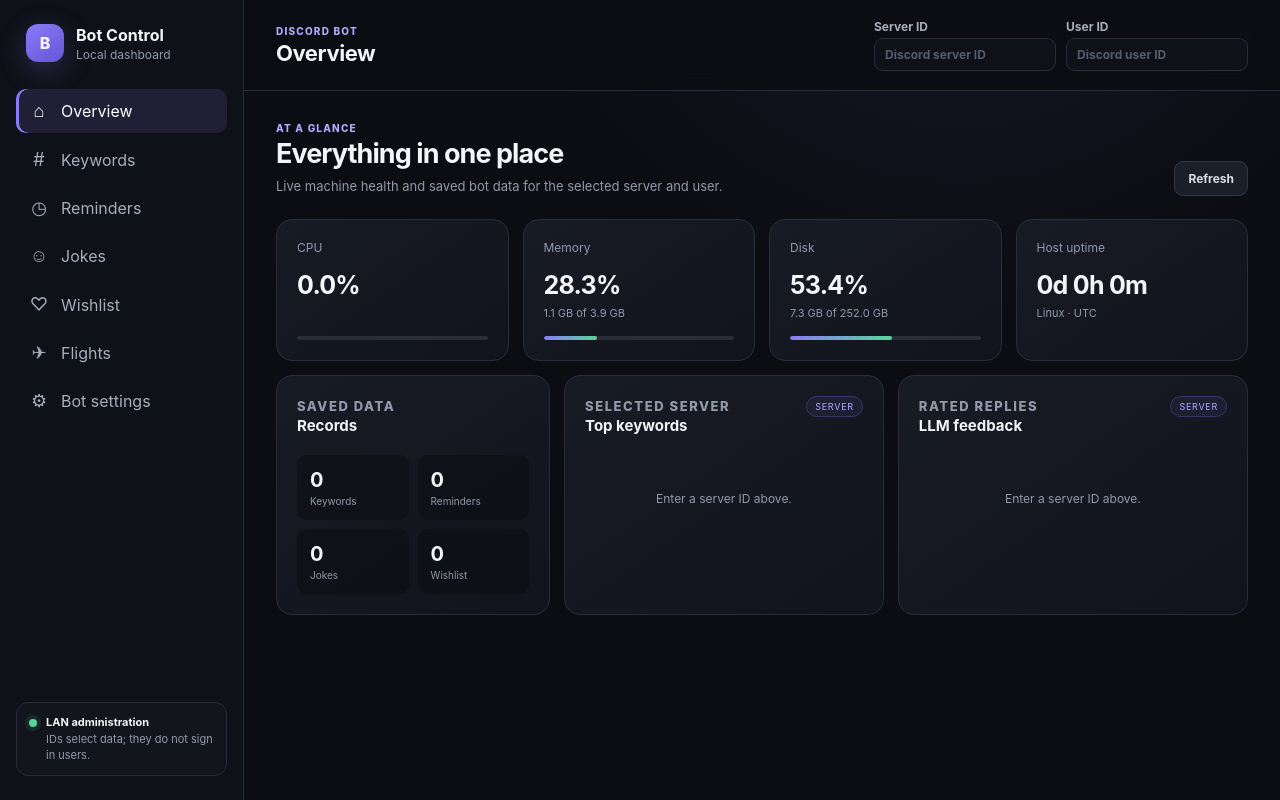
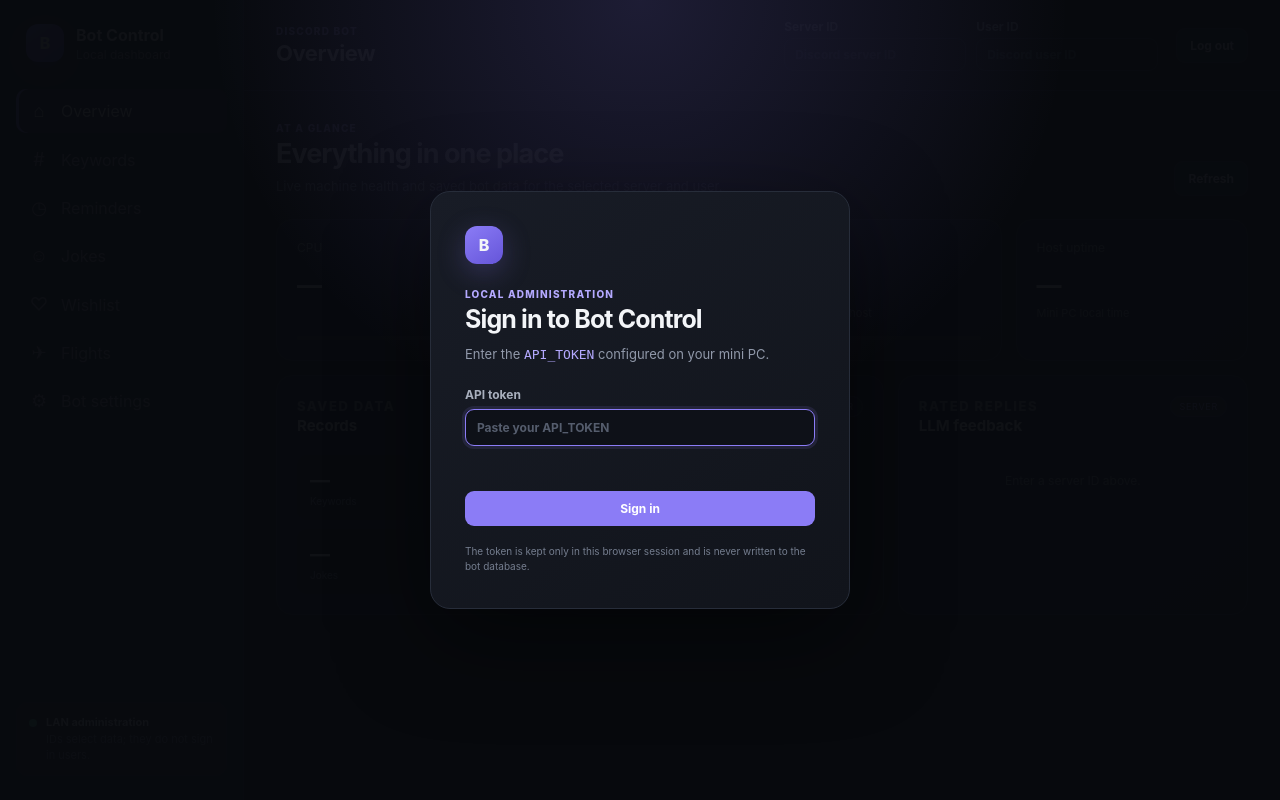
Before and after one commit to xda94/discord-bot, a Flask app: page / in a window 1280 px wide. Run offline with Flask 3, Linux system fonts and the light colour scheme; data that the repository does not hold is empty; parts of the project's set-up code (start-up, migrations or seed data) failed here and were passed over.

Commit message:
Add login based on API_TOKEN

```diff
--- a/static/dashboard.css
+++ b/static/dashboard.css
@@ -22,6 +22,16 @@ html { min-width: 320px; background: var(--bg); }
 body { margin: 0; min-height: 100vh; background: radial-gradient(circle at 75% -20%, rgba(139,124,246,.10), transparent 35%), var(--bg); }
 button, input, textarea, select { font: inherit; }
 button { color: inherit; }
+
+.auth-overlay { position: fixed; inset: 0; z-index: 100; display: grid; place-items: center; padding: 20px; background: radial-gradient(circle at 50% 0, rgba(139,124,246,.17), transparent 42%), rgba(8,10,14,.97); }
+.auth-overlay.hidden { display: none; }
+.auth-card { width: min(420px, 100%); padding: 34px; border: 1px solid var(--line); border-radius: 20px; background: linear-gradient(145deg, #181c26, #11141b); box-shadow: 0 28px 90px rgba(0,0,0,.5); }
+.auth-mark { margin-bottom: 24px; }
+.auth-card h1 { margin: 4px 0 10px; font-size: 25px; letter-spacing: -.035em; }
+.auth-card > p:not(.eyebrow) { color: var(--muted); font-size: 13px; line-height: 1.55; margin: 0 0 22px; }
+.auth-card code { color: var(--accent-2); }
+.auth-card > small { display: block; color: #747d8e; font-size: 10px; line-height: 1.5; margin-top: 18px; }
+.login-error { min-height: 17px; color: #ff9a9d; font-size: 11px; }
 
 .sidebar { position: fixed; inset: 0 auto 0 0; width: 244px; padding: 24px 16px; background: #0e1117; border-right: 1px solid var(--line); display: flex; flex-direction: column; z-index: 20; }
 .brand { display: flex; gap: 12px; align-items: center; padding: 0 10px 27px; }
@@ -51,6 +61,7 @@ input:focus, textarea:focus, select:focus { border-color: var(--accent); box-sha
 textarea { min-height: 92px; resize: vertical; }
 .scope-controls input { width: 182px; padding: 8px 10px; }
 .menu-button { display: none; background: none; border: 0; font-size: 22px; cursor: pointer; }
+.logout-button { margin-left: 0; white-space: nowrap; }
 
 .content { padding: 31px 32px 56px; max-width: 1600px; margin: 0 auto; }
 .page { display: none; }
@@ -163,6 +174,7 @@ textarea { min-height: 92px; resize: vertical; }
   .menu-button { display: block; }
   .topbar { padding: 12px 16px; min-height: 78px; flex-wrap: wrap; }
   .scope-controls { order: 3; width: 100%; }
+  .logout-button { margin-left: auto; }
   .scope-controls label { flex: 1; }
   .scope-controls input { width: 100%; }
   .content { padding: 23px 16px 42px; }
--- a/static/dashboard.js
+++ b/static/dashboard.js
@@ -3,6 +3,7 @@
 
   const state = {
     page: "overview",
+    token: sessionStorage.getItem("bot-dashboard-token") || "",
     guildId: localStorage.getItem("bot-dashboard-guild") || "",
     userId: localStorage.getItem("bot-dashboard-user") || "",
     wishlist: [],
@@ -61,15 +62,42 @@
 
   async function api(path, options = {}) {
     const headers = { "X-Discord-ID-Format": "string", ...(options.headers || {}) };
+    if (state.token) headers.Authorization = `Bearer ${state.token}`;
     if (options.body !== undefined) headers["Content-Type"] = "application/json";
     const response = await fetch(path, { ...options, headers });
     const contentType = response.headers.get("content-type") || "";
     const payload = contentType.includes("application/json") ? await response.json() : null;
+    if (response.status === 401) {
+      state.token = "";
+      sessionStorage.removeItem("bot-dashboard-token");
+      showLogin("That API token was not accepted. Try again.");
+    }
     if (!response.ok) {
       const message = payload?.detail ? `${payload.error}: ${payload.detail}` : payload?.error;
       throw new Error(message || `Request failed (${response.status})`);
     }
     return payload;
+  }
+
+  function showLogin(message = "") {
+    clearInterval(state.statsTimer); state.statsTimer = null;
+    $("#login-error").textContent = message;
+    $("#auth-overlay").classList.remove("hidden");
+    $("[name='token']", $("#login-form")).focus();
+  }
+
+  function hideLogin() {
+    $("#login-error").textContent = "";
+    $("#auth-overlay").classList.add("hidden");
+  }
+
+  async function login(token) {
+    state.token = String(token || "").trim();
+    if (!state.token) throw new Error("Enter your API token.");
+    await api("/system/stats");
+    sessionStorage.setItem("bot-dashboard-token", state.token);
+    hideLogin();
+    navigate(state.page);
   }
 
   function toast(message, kind = "success") {
@@ -321,6 +349,7 @@
     const action = button.dataset.action;
     try {
       if (action === "refresh-overview") return loadOverview();
+      if (action === "logout") { state.token = ""; sessionStorage.removeItem("bot-dashboard-token"); showLogin(); return; }
       if (action === "load-keywords") return loadKeywords();
       if (action === "load-reminders") return loadReminders();
       if (action === "load-wishlist") return loadWishlist();
@@ -347,7 +376,7 @@
     } catch (error) { toast(error.message, "error"); button.disabled = false; }
   }
 
-  function init() {
+  async function init() {
     $("#global-guild-id").value = state.guildId; $("#global-user-id").value = state.userId;
     $$(".nav-item").forEach((button) => button.addEventListener("click", () => navigate(button.dataset.page)));
     $("#menu-button").addEventListener("click", () => document.body.classList.toggle("menu-open"));
@@ -355,8 +384,12 @@
     let scopeTimer;
     const updateScope = () => { clearTimeout(scopeTimer); scopeTimer = setTimeout(() => { state.guildId = $("#global-guild-id").value.trim(); state.userId = $("#global-user-id").value.trim(); localStorage.setItem("bot-dashboard-guild", state.guildId); localStorage.setItem("bot-dashboard-user", state.userId); state.selectedWishlist = null; state.selectedFlight = null; loaders[state.page](); }, 350); };
     $("#global-guild-id").addEventListener("input", updateScope); $("#global-user-id").addEventListener("input", updateScope);
+    $("#login-form").addEventListener("submit", (event) => { event.preventDefault(); const form = event.currentTarget; submit(form, async (data) => login(data.get("token"))); });
     document.addEventListener("click", (event) => { const action = event.target.closest("[data-action]"); if (action) { event.preventDefault(); handleAction(action); return; } const row = event.target.closest("[data-select]"); if (row?.dataset.select === "wishlist") loadWishlistDetail(row.dataset.id); if (row?.dataset.select === "flight") loadFlightDetail(row.dataset.id); });
-    bindForms(); navigate("overview");
+    bindForms();
+    if (state.token) {
+      try { await login(state.token); } catch (_error) { showLogin("Your saved session is no longer valid. Sign in again."); }
+    } else showLogin();
   }
 
   window.DashboardTest = { idValue, unixSeconds, version };
--- a/templates/dashboard.html
+++ b/templates/dashboard.html
@@ -8,6 +8,21 @@
   <link rel="stylesheet" href="{{ url_for('static', filename='dashboard.css') }}">
 </head>
 <body>
+  <div class="auth-overlay" id="auth-overlay" role="dialog" aria-modal="true" aria-labelledby="auth-title">
+    <div class="auth-card">
+      <span class="brand-mark auth-mark">B</span>
+      <p class="eyebrow">LOCAL ADMINISTRATION</p>
+      <h1 id="auth-title">Sign in to Bot Control</h1>
+      <p>Enter the <code>API_TOKEN</code> configured on your mini PC.</p>
+      <form id="login-form" class="form-stack">
+        <label>API token<input name="token" type="password" autocomplete="current-password" required autofocus placeholder="Paste your API_TOKEN"></label>
+        <div id="login-error" class="login-error" aria-live="polite"></div>
+        <button class="button primary">Sign in</button>
+      </form>
+      <small>The token is kept only in this browser session and is never written to the bot database.</small>
+    </div>
+  </div>
+
   <aside class="sidebar" id="sidebar">
     <div class="brand">
       <span class="brand-mark">B</span>
@@ -33,6 +48,7 @@
         <label>Server ID<input id="global-guild-id" inputmode="numeric" pattern="[0-9]+" placeholder="Discord server ID"></label>
         <label>User ID<input id="global-user-id" inputmode="numeric" pattern="[0-9]+" placeholder="Discord user ID"></label>
       </div>
+      <button class="button secondary logout-button" data-action="logout">Log out</button>
     </header>
 
     <div class="content">
```
Also changed, not shown: tests/test_dashboard.py (+5 -0 lines), README.md.
